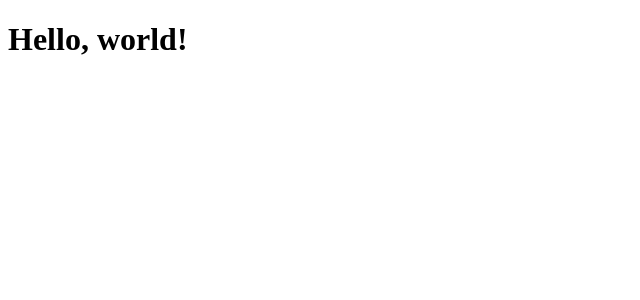
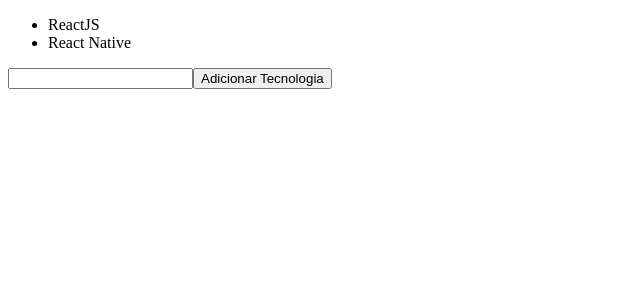
Before and after one commit to AcidTr/modulo08, a React (Create React App) app: page / in a window 1280 px wide. Shown: the top 300 px of the page, without its empty margins (0-640 px from the left). Built offline with nearby package versions, Linux system fonts and the light colour scheme; the HTML template or start-up script is replaced by a standard one.

Commit message:
useState hook

```diff
--- a/src/App.js
+++ b/src/App.js
@@ -1,10 +1,26 @@
-import React from 'react';
+import React, { useState } from 'react';
 
 function App() {
+  const [tech, setTech] = useState(['ReactJS', 'React Native']);
+  const [newTech, setNewTech] = useState('');
+
+  function handleAdd() {
+    setTech([...tech, newTech]);
+    setNewTech('');
+  }
+
   return (
-    <div className="App">
-      <h1>Hello, world!</h1>
-    </div>
+    <>
+      <ul>
+        {tech.map(t => (
+          <li key={t}>{t}</li>
+        ))}
+      </ul>
+      <input value={newTech} onChange={e => setNewTech(e.target.value)} />
+      <button type="button" onClick={handleAdd}>
+        Adicionar Tecnologia
+      </button>
+    </>
   );
 }
 
```
